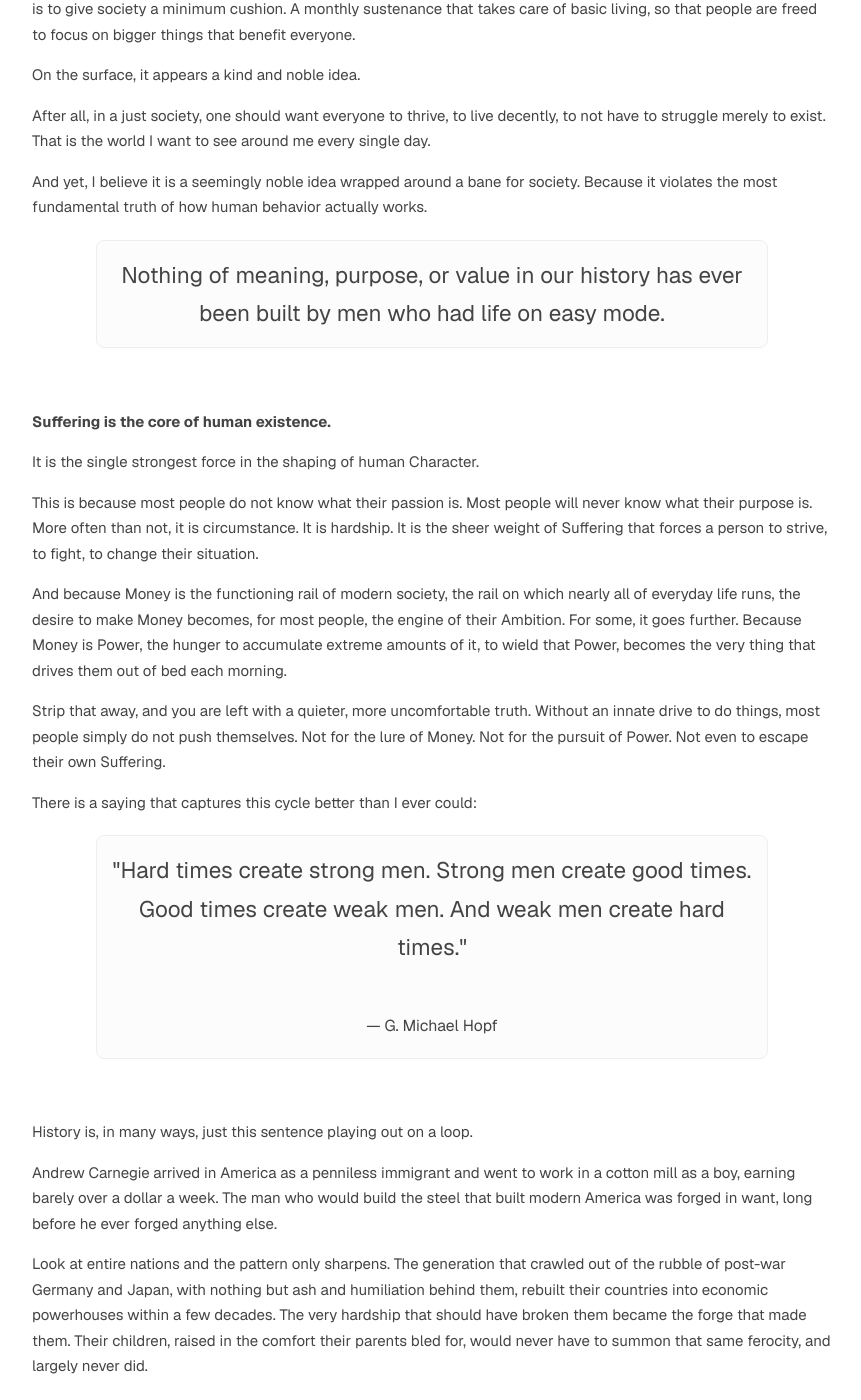
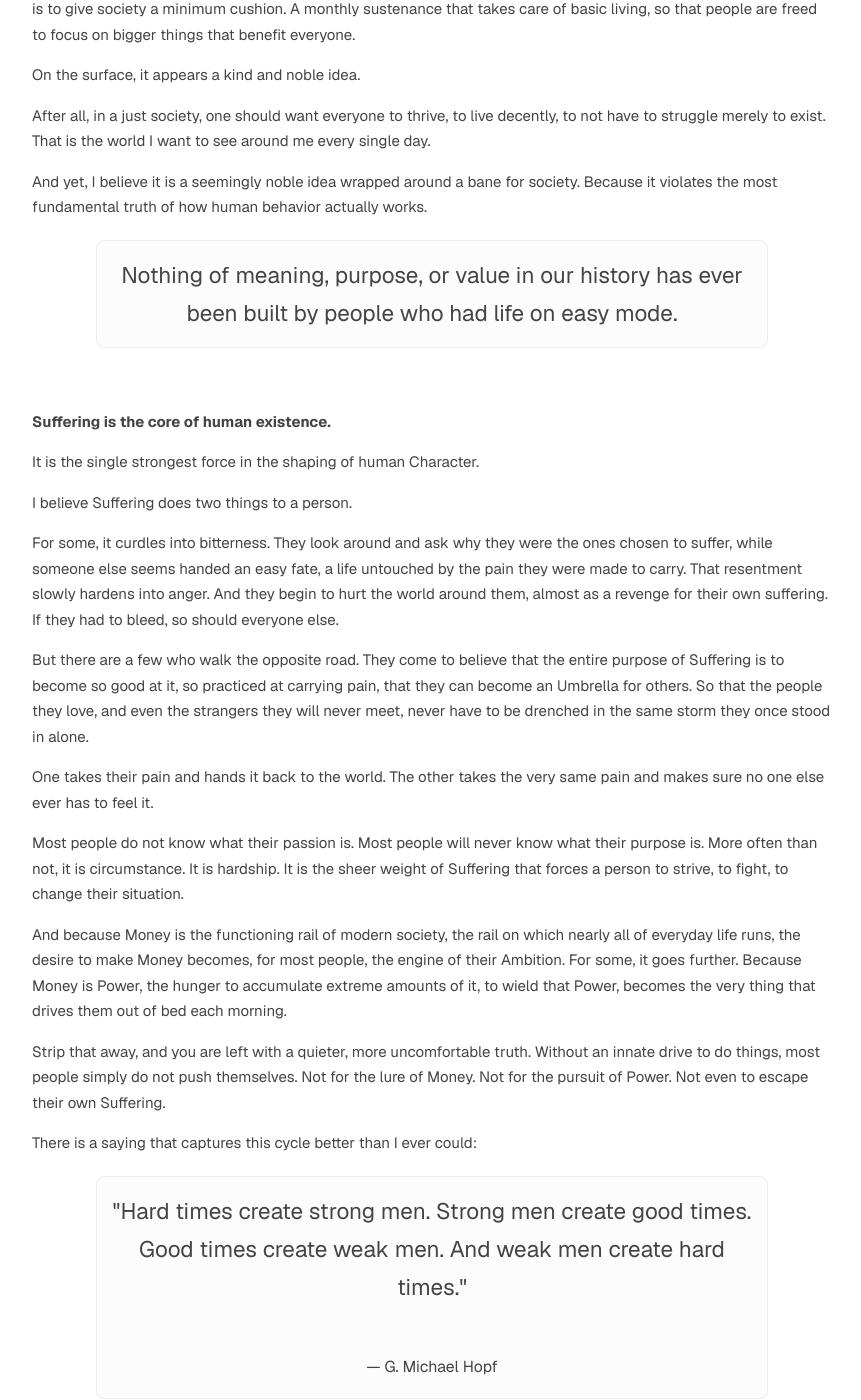
Before and after one commit to trmanish/trmanish.github.io, a Jekyll site: the page built from _posts/2026-06-20-ubi-is-the-bane-of-a-functioning-society.md, in a window 1280 px wide and 1400 px high, scrolled down 1259 px. Shown: the whole window, without its empty margins (208-1069 px from the left). Built offline with Jekyll 4.4.1, drawn with Linux system fonts in a browser that asks for light colours; some of the changed text lies outside the part shown.

Commit message:
Add suffering's two paths (bitterness vs umbrella), reword epigram, men to people

```diff
--- a/_posts/2026-06-20-ubi-is-the-bane-of-a-functioning-society.md
+++ b/_posts/2026-06-20-ubi-is-the-bane-of-a-functioning-society.md
@@ -33,7 +33,7 @@ After all, in a just society, one should want everyone to thrive, to live decent
 And yet, I believe it is a seemingly noble idea wrapped around a bane for society. Because it violates the most fundamental truth of how human behavior actually works.
 
 <div style="text-align: center; font-size: 1.5em; padding: 15px; border-radius: 8px; background-color: #fcfcfc; border: 1px solid #eee; width: 80%; margin: 20px auto;">
-    Nothing of meaning, purpose, or value in our history has ever been built by men who had life on easy mode.
+    Nothing of meaning, purpose, or value in our history has ever been built by people who had life on easy mode.
 </div>
 
 <br>
@@ -42,7 +42,15 @@ And yet, I believe it is a seemingly noble idea wrapped around a bane for societ
 
 It is the single strongest force in the shaping of human Character.
 
-This is because most people do not know what their passion is. Most people will never know what their purpose is. More often than not, it is circumstance. It is hardship. It is the sheer weight of Suffering that forces a person to strive, to fight, to change their situation.
+I believe Suffering does two things to a person.
+
+For some, it curdles into bitterness. They look around and ask why they were the ones chosen to suffer, while someone else seems handed an easy fate, a life untouched by the pain they were made to carry. That resentment slowly hardens into anger. And they begin to hurt the world around them, almost as a revenge for their own suffering. If they had to bleed, so should everyone else.
+
+But there are a few who walk the opposite road. They come to believe that the entire purpose of Suffering is to become so good at it, so practiced at carrying pain, that they can become an Umbrella for others. So that the people they love, and even the strangers they will never meet, never have to be drenched in the same storm they once stood in alone.
+
+One takes their pain and hands it back to the world. The other takes the very same pain and makes sure no one else ever has to feel it.
+
+Most people do not know what their passion is. Most people will never know what their purpose is. More often than not, it is circumstance. It is hardship. It is the sheer weight of Suffering that forces a person to strive, to fight, to change their situation.
 
 And because Money is the functioning rail of modern society, the rail on which nearly all of everyday life runs, the desire to make Money becomes, for most people, the engine of their Ambition. For some, it goes further. Because Money is Power, the hunger to accumulate extreme amounts of it, to wield that Power, becomes the very thing that drives them out of bed each morning.
 
@@ -64,7 +72,9 @@ Andrew Carnegie arrived in America as a penniless immigrant and went to work in
 
 Look at entire nations and the pattern only sharpens. The generation that crawled out of the rubble of post-war Germany and Japan, with nothing but ash and humiliation behind them, rebuilt their countries into economic powerhouses within a few decades. The very hardship that should have broken them became the forge that made them. Their children, raised in the comfort their parents bled for, would never have to summon that same ferocity, and largely never did.
 
-**Suffering, it turns out, is not the enemy of greatness. It is most often its origin.**
+**Suffering, it turns out, is most often the very origin of greatness.**
+
+Take it away, and you take away the one thing that has made most people rise at all.
 
 This is precisely where UBI works against its own stated intention. The noble voice behind it says: free people from worrying about their basic needs, and they will be liberated to build great things for society.
 
```
Also changed, not shown: ubi-bane-pdf.md (+9 -1 lines).
